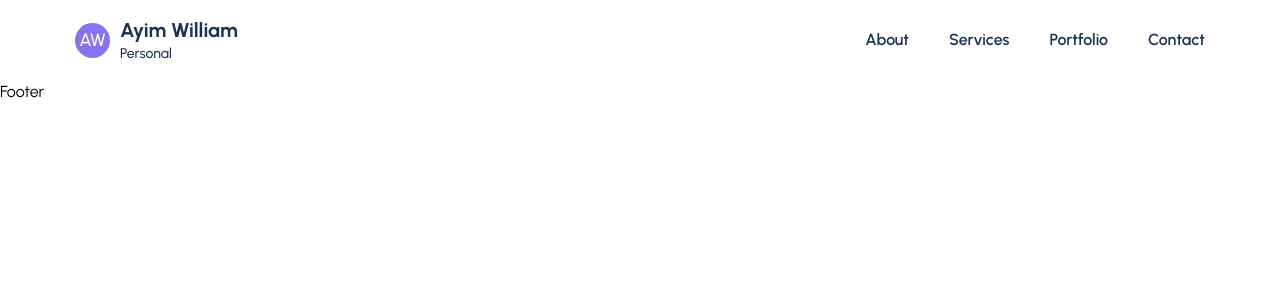
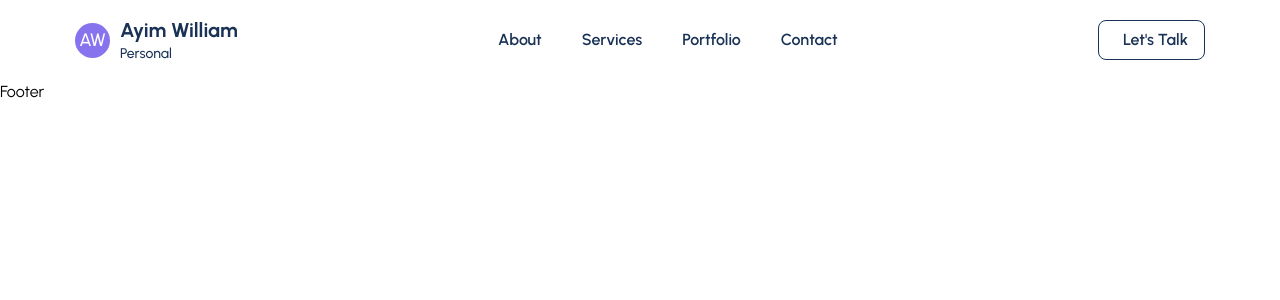
Before and after one commit to BabaMboga/My-PortFolio, a React (Create React App) app in the folder portfolio/: page / in a window 1280 px wide. Shown: the top 300 px of the page. Built offline with nearby package versions, Linux system fonts and the light colour scheme; the HTML template or start-up script is replaced by a standard one.

Commit message:
added button to header

```diff
--- a/portfolio/src/components/Header/Header.js
+++ b/portfolio/src/components/Header/Header.js
@@ -30,6 +30,14 @@ const Header = () => {
             </ul>
           </div>
           {/* =========== menu end ===========  */}
+          {/* =========== menu right ===========  */}
+          <div className='flex items-center gap-4'>
+            <button className='flex items-center gap-2 text-smallTextColor font-[600] border border-solid
+            border-smallTextColor py-2 px-4 rounded-[8px] max-h-[40px]'>
+            <i class="ri-mail-send-line"></i>Let's Talk
+            </button>
+          </div>
+          {/* =========== menu end ===========  */}
 
         </div>
       </div>
```
